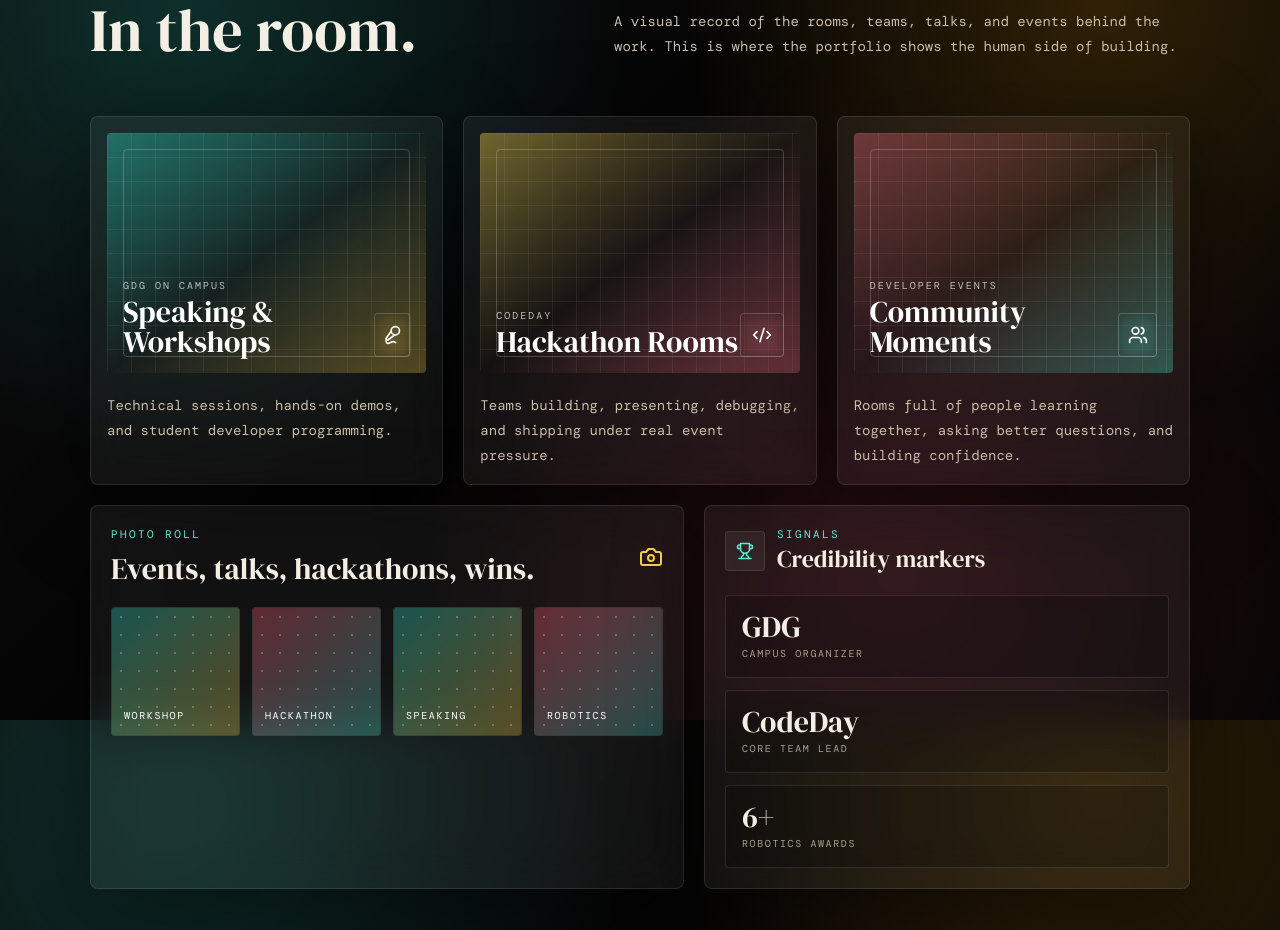
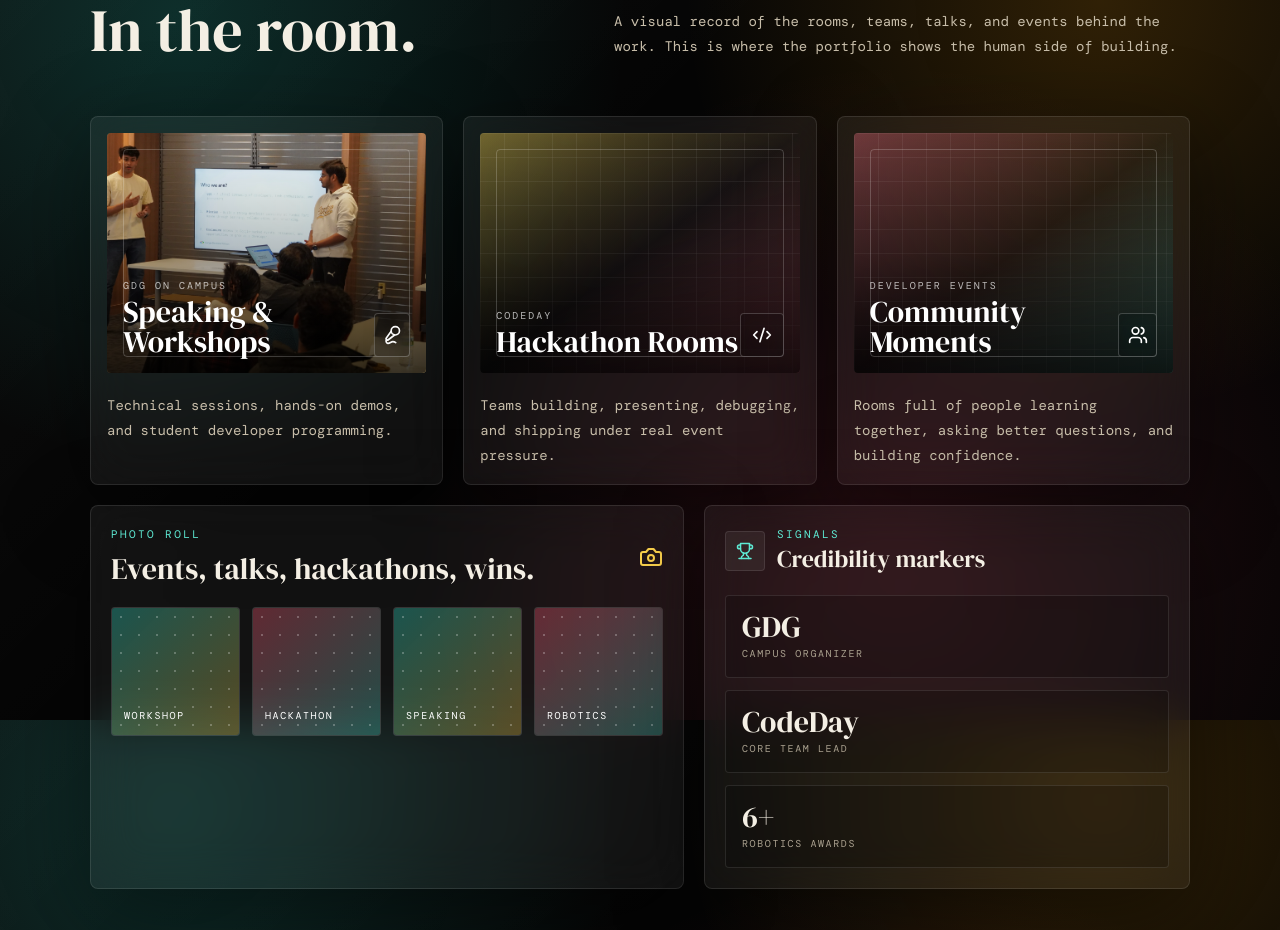
Before and after one commit to iPrakharV/iprakharv.github.io, a Next.js app: page / in a window 1280 px wide. Shown: the part 7280-8210 px from the top of the page. Built offline with nearby package versions, Linux system fonts and the light colour scheme; a web font is replaced by a local one.

Commit message:
Add speaking workshop proof photo

```diff
--- a/components/Proof.tsx
+++ b/components/Proof.tsx
@@ -1,3 +1,4 @@
+import Image from 'next/image'
 import { FadeIn, StaggerContainer, StaggerItem } from '@/components/FadeIn'
 import { Camera, Code2, Mic2, Trophy, Users } from 'lucide-react'
 
@@ -8,6 +9,7 @@
     detail: 'Technical sessions, hands-on demos, and student developer programming.',
     icon: Mic2,
     accent: 'from-teal-400/40 via-transparent to-amber-300/30',
+    image: '/proof/speaking-workshops.webp',
   },
   {
     title: 'Hackathon Rooms',
@@ -56,10 +58,19 @@
         </FadeIn>
 
         <StaggerContainer className="grid gap-5 lg:grid-cols-3" staggerDelay={0.08}>
-          {moments.map(({ title, label, detail, icon: Icon, accent }) => (
+          {moments.map(({ title, label, detail, icon: Icon, accent, image }) => (
             <StaggerItem key={title}>
               <article className="glass-panel group relative h-full overflow-hidden rounded-lg p-4 transition-all hover:-translate-y-1">
                 <div className={`relative mb-5 aspect-[4/3] overflow-hidden rounded bg-gradient-to-br ${accent}`}>
+                  {image ? (
+                    <Image
+                      src={image}
+                      alt={`${title} proof`}
+                      fill
+                      sizes="(min-width: 1024px) 33vw, 100vw"
+                      className="object-cover transition-transform duration-500 group-hover:scale-[1.03]"
+                    />
+                  ) : (
                     <div
                       aria-hidden="true"
                       className="absolute inset-0 opacity-35"
@@ -69,6 +80,8 @@
                         backgroundSize: '24px 24px',
                       }}
                     />
+                  )}
+                  <div className="absolute inset-0 bg-gradient-to-t from-black/75 via-black/25 to-transparent" />
                   <div className="absolute inset-4 rounded border border-white/20" />
                   <div className="absolute bottom-4 left-4 right-4 flex items-end justify-between">
                     <div>
```
Also changed, not shown: public/proof/speaking-workshops.webp (added). Lines whose indentation alone changed are shown as unchanged.
